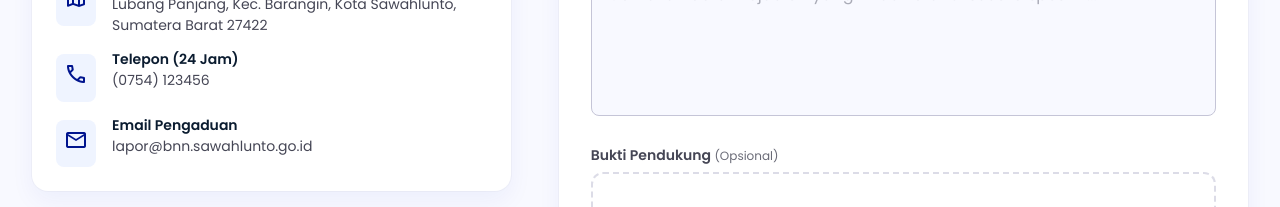
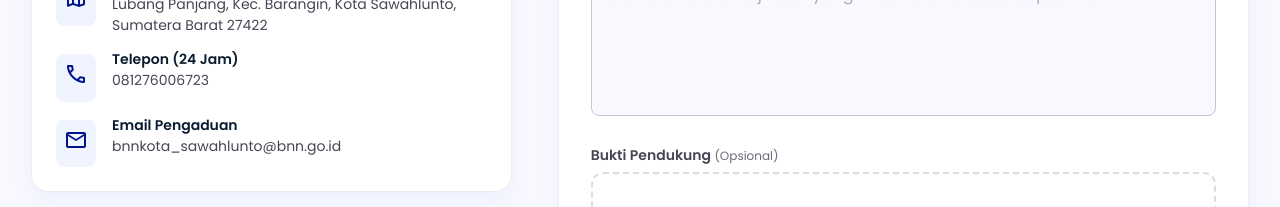
Before and after one commit to adillahrn/rpl-bnn-sawahlunto, a React (Vite) app in the folder apps/web/: page /lapor in a window 1280 px wide. Shown: the part 671-878 px from the top of the page. Built offline with nearby package versions, Linux system fonts and the light colour scheme; no server answers.

Commit message:
some typo

```diff
--- a/apps/web/src/pages/InformationPage.jsx
+++ b/apps/web/src/pages/InformationPage.jsx
@@ -58,7 +58,7 @@ export default function InformationPage() {
       <div className="max-w-container-max mx-auto px-4 sm:px-6 md:px-lg">
         {/* Header */}
         <div className="mb-6 sm:mb-8">
-          <h1 className="font-headline-section text-headline-section text-primary">Informasi</h1>
+          <h1 className="font-headline-section text-headline-section text-primary">Edukasi</h1>
           <p className="font-body-main text-body-main text-on-surface-variant mt-1 sm:mt-2">Edukasi dan informasi seputar narkotika untuk masyarakat</p>
         </div>
 
--- a/apps/web/src/pages/ReportPage.jsx
+++ b/apps/web/src/pages/ReportPage.jsx
@@ -206,7 +206,7 @@ export default function ReportPage() {
                 </div>
                 <div>
                   <h4 className="font-label-bold text-label-bold text-on-surface mb-1">Telepon (24 Jam)</h4>
-                  <p className="font-body-small text-body-small text-on-surface-variant">(0754) 123456</p>
+                  <p className="font-body-small text-body-small text-on-surface-variant">081276006723</p>
                 </div>
               </li>
               <li className="flex items-start gap-3 sm:gap-4">
@@ -215,7 +215,7 @@ export default function ReportPage() {
                 </div>
                 <div>
                   <h4 className="font-label-bold text-label-bold text-on-surface mb-1">Email Pengaduan</h4>
-                  <p className="font-body-small text-body-small text-on-surface-variant">lapor@bnn.sawahlunto.go.id</p>
+                  <p className="font-body-small text-body-small text-on-surface-variant">bnnkota_sawahlunto@bnn.go.id</p>
                 </div>
               </li>
             </ul>
```
